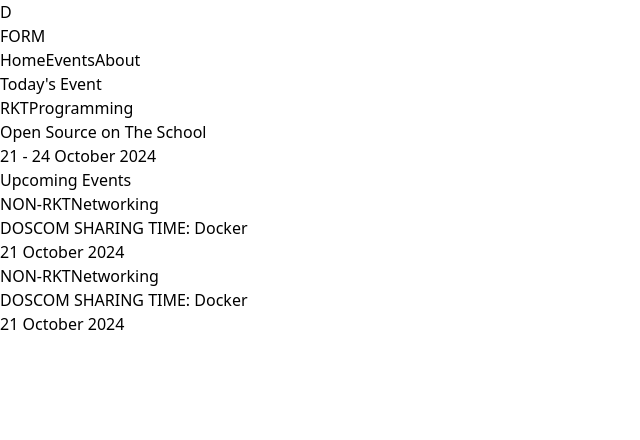
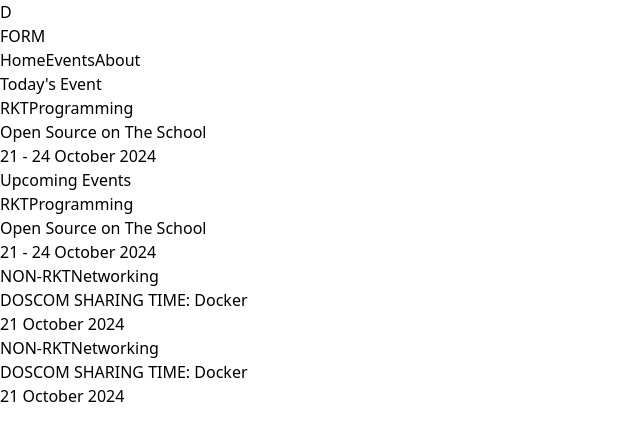
Before and after one commit to fachruddinruddin/Prototipe, a React (Vite) app: page /events in a window 1280 px wide. Shown: the top 440 px of the page, without its empty margins (0-640 px from the left). Built offline with nearby package versions, Linux system fonts and the light colour scheme.

Commit message:
Refactor event routing and enhance Event components with detail view and click handling

```diff
--- a/src/App.jsx
+++ b/src/App.jsx
@@ -1,8 +1,9 @@
 import { BrowserRouter as Router, Route, Routes } from "react-router-dom";
 import Navbar from "./components/Navbar";
 import Home from "./pages/Home";
-import Events from "./components/EventList";
+import Event from "./pages/Event";
 import About from "./pages/About";
+import EventDetail from "./components/Eventdetail";
 
 const App = () => {
   return (
@@ -10,7 +11,8 @@
       <Navbar />
       <Routes>
         <Route path="/" element={<Home />} />
-        <Route path="/events" element={<Events />} />
+        <Route path="/events" element={<Event />} />
+        <Route path="/events/:eventId" element={<EventDetail />} />
         <Route path="/about" element={<About />} />
       </Routes>
     </Router>
--- a/src/components/EventCard.jsx
+++ b/src/components/EventCard.jsx
@@ -1,8 +1,11 @@
 import React from 'react';
 
-const EventCard = ({ category, title, date }) => {
+const EventCard = ({ category, title, date, onEventClick, eventId }) => {
     return (
-      <div className="bg-white rounded-lg shadow-md overflow-hidden">
+      <div
+        className="bg-white rounded-lg shadow-md overflow-hidden cursor-pointer"
+        onClick={() => onEventClick(eventId)}
+      >
         <div className="h-48 bg-[#343434]"></div>
         <div className="p-4">
           <div className="flex flex-wrap gap-2 mb-2">
--- a/src/components/EventList.jsx
+++ b/src/components/EventList.jsx
@@ -1,6 +1,11 @@
 import EventCard from "./EventCard";
 
 const events = [
+  {
+    category: ["RKT", "Programming"],
+    title: "Open Source on The School",
+    date: "21 - 24 October 2024"
+  },
   {
     category: ["RKT", "Programming"],
     title: "Open Source on The School",
@@ -21,35 +26,31 @@
 const todayEvent = events[0];
 const upcomingEvents = events.slice(1);
 
-const TodayEvent = () => {
-  return (
+const TodayEvent = ({ onEventClick }) => (
   <section className="mb-8">
     <h2 className="text-xl text-[#343434] font-semibold mb-5">Today's Event</h2>
     <div className="grid grid-cols-1 md:grid-cols-2 lg:grid-cols-4 gap-4">
-        <EventCard {...todayEvent} />
+      <EventCard {...todayEvent} onEventClick={onEventClick} />
     </div>
   </section>
 );
-};
 
-const UpcomingEvents = () => {
-  return (
+const UpcomingEvents = ({ onEventClick }) => (
   <section>
     <h2 className="text-xl text-[#343434] font-semibold mb-5">Upcoming Events</h2>
     <div className="grid grid-cols-1 md:grid-cols-2 lg:grid-cols-4 gap-4">
       {upcomingEvents.map((event, index) => (
-          <EventCard key={index} {...event} />
+        <EventCard key={index} {...event} onEventClick={onEventClick} />
       ))}
     </div>
   </section>
 );
-};
 
-const EventList = () => {
+const EventList = ({ showToday = true, onEventClick }) => {
   return (
     <div className="py-8 px-12">
-      <TodayEvent />
-      <UpcomingEvents />
+      {showToday && <TodayEvent onEventClick={onEventClick} />}
+      <UpcomingEvents onEventClick={onEventClick} />
     </div>
   );
 };
--- /dev/null
+++ b/src/components/Eventdetail.jsx
@@ -0,0 +1,88 @@
+import { Calendar, Clock, MapPin, Users } from "lucide-react";
+import { Link } from "react-router-dom";
+
+const EventDetail = () => {
+  return (
+    <div className="px-12 py-8">
+      {/* Breadcrumb Navigation */}
+      <div className="flex items-center gap-2 text-sm text-gray-600 mb-6">
+        <Link to="/" className="hover:text-gray-900">Home</Link>
+        <span>/</span>
+        <Link to="/events" className="hover:text-gray-900">Events</Link>
+        <span>/</span>
+        <span className="text-gray-900">Open Source on The School</span>
+      </div>
+
+      <div className="grid grid-cols-1 md:grid-cols-2 gap-8">
+        {/* Left Column - Image */}
+        <div>
+          <div className="w-full h-72 bg-[#343434] rounded-lg mb-6"></div>
+
+          {/* Event Info Cards */}
+          <div className="space-y-4">
+            <div className="flex items-center gap-3">
+              <Calendar className="w-5 h-5" />
+              <span>Sunday 21 - Tuesday 24 October 2024</span>
+            </div>
+
+            <div className="flex items-center gap-3">
+              <Clock className="w-5 h-5" />
+              <span>08:00 - 12.00</span>
+            </div>
+
+            <div className="flex items-center gap-3">
+              <MapPin className="w-5 h-5" />
+              <span>UDINUS H6</span>
+            </div>
+
+            <div className="flex items-center gap-3">
+              <Users className="w-5 h-5" />
+              <span>50 Participant</span>
+            </div>
+
+            <button className="w-full bg-[#343434] text-white py-3 rounded-lg hover:bg-[#2a2a2a] transition-colors">
+              Register
+            </button>
+          </div>
+        </div>
+
+        {/* Right Column - Event Details */}
+        <div>
+          <div className="flex gap-2 mb-4">
+            <span className="px-3 py-1 bg-[#343434] text-white text-sm rounded-full">
+              RKT
+            </span>
+            <span className="px-3 py-1 bg-[#343434] text-white text-sm rounded-full">
+              Programming
+            </span>
+          </div>
+
+          <h1 className="text-3xl font-bold mb-6">Open Source on The School</h1>
+
+          <div className="space-y-4 text-gray-700">
+            <p>Hallo Doscomers!!!</p>
+
+            <p>
+              Tahun ini, OOTS hadir lebih spesial karena diselenggarakan bersamaan dengan FIK FAIR!
+              Jangan lewatkan kesempatan seru dan berkesan ini di Universitas Dian Nuswantoro.
+              Dapatkan ilmu dan pengalaman dari pemateri-pemateri keren yang siap menginspirasi kalian.
+              Dijamin, tahun ini lebih seru daripada sebelumnya!
+            </p>
+
+            <p>Pemateri dan materi yang akan dibawakan:</p>
+
+            <div className="mt-6">
+              <p className="mb-2">Informasi lebih lanjut :</p>
+              <p>+62 899-5873-658 (wildan)</p>
+              <p>"Tailwind"</p>
+              <p className="mt-4">+62 877-0031-3085 (sulthan)</p>
+              <p>"Git"</p>
+            </div>
+          </div>
+        </div>
+      </div>
+    </div>
+  );
+};
+
+export default EventDetail;
--- /dev/null
+++ b/src/pages/Event.jsx
@@ -0,0 +1,19 @@
+import React from "react";
+import EventList from "../components/EventList";
+import { useNavigate } from "react-router-dom";
+
+const Event = () => {
+  const navigate = useNavigate();
+
+  const handleEventClick = (eventId) => {
+    navigate(`/events/${eventId}`);
+  };
+
+  return (
+    <div>
+      <EventList showToday={true} onEventClick={handleEventClick} />
+    </div>
+  );
+};
+
+export default Event;
--- a/src/pages/Home.jsx
+++ b/src/pages/Home.jsx
@@ -14,7 +14,9 @@
           See All Events
         </button>
       </div>
-      <EventList />
+
+      {/* Menampilkan hanya upcoming events */}
+      <EventList showToday={false} />
     </>
   );
 };
```
Lines whose indentation alone changed are shown as unchanged.
